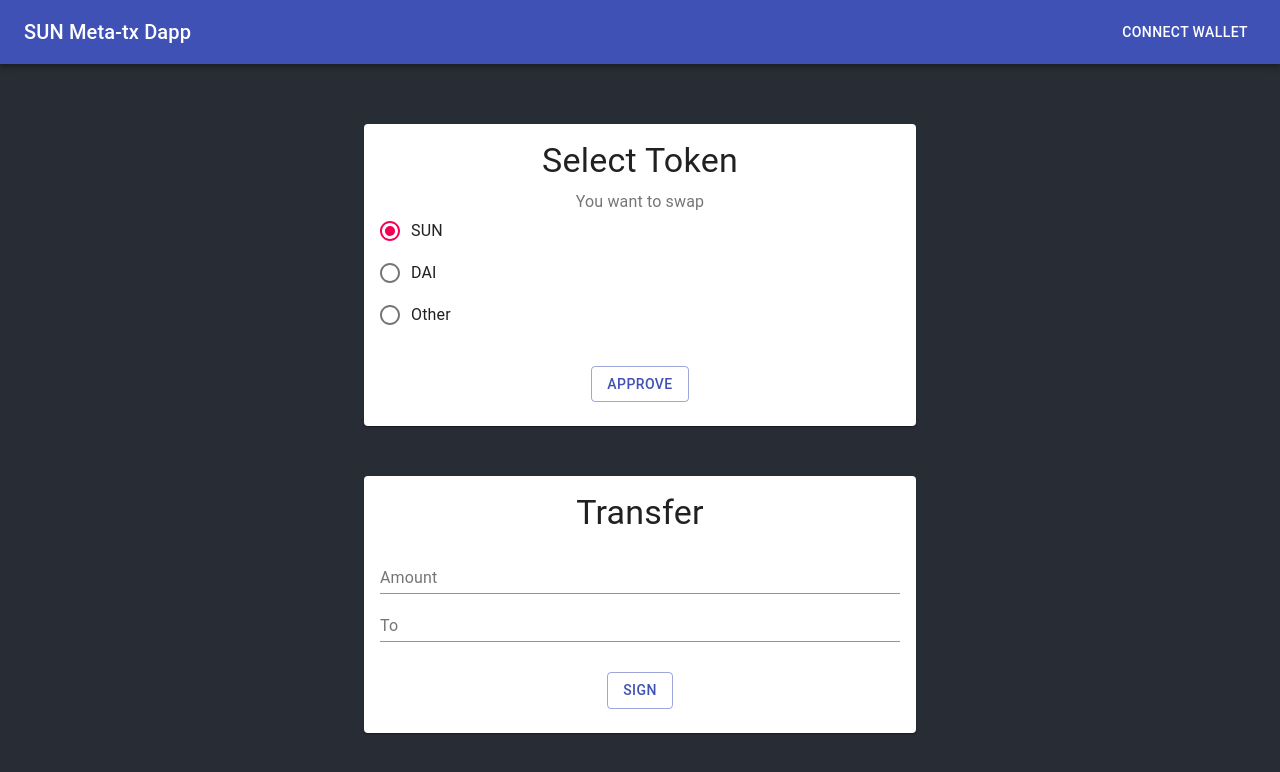
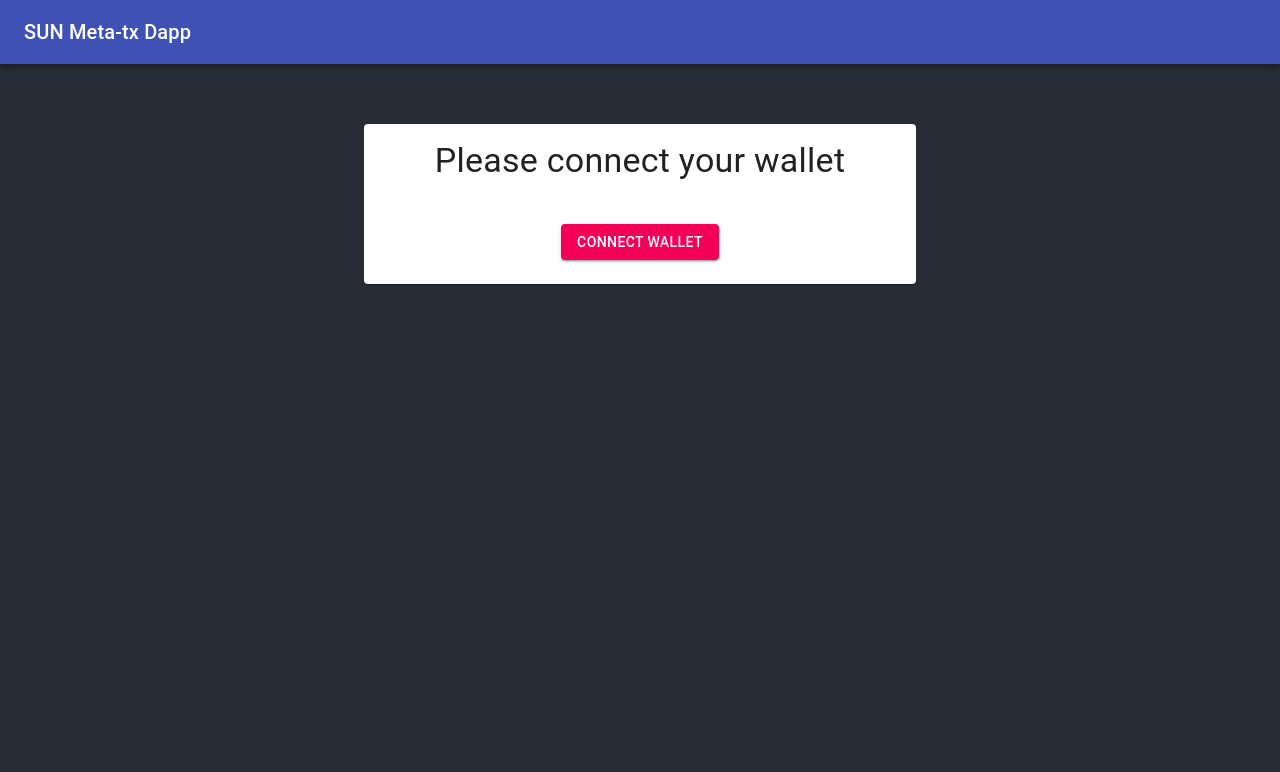
Before and after one commit to nunoedgar-invest/sunwallet-contracts, a React (Create React App) app in the folder demo/: page / in a window 1280 px wide. Shown: the top 772 px of the page. Built offline with nearby package versions, Linux system fonts and the light colour scheme.

Commit message:
UI loading changes

```diff
--- a/demo/src/App.js
+++ b/demo/src/App.js
@@ -55,24 +55,6 @@ const App = () => {
     })
   }
 
-  const walletSection = () => {
-    if (walletLoading) {
-      return (
-        <CircularProgress color="secondary" />
-      )
-    }
-
-    if (!userWallet) {
-      return (
-        <Button color="inherit" onClick={handleWalletConnect}>
-          Connect Wallet
-        </Button>
-      )
-    }
-
-    return userWallet
-  }
-
   return (
     <div className="App">
       <AppBar position="static" className="header">
@@ -80,13 +62,13 @@ const App = () => {
           <Typography variant="h6">
             SUN Meta-tx Dapp
           </Typography>
-          { walletSection() }
+          {userWallet}
         </Toolbar>
       </AppBar>
-
       <Container maxWidth="sm">
+        {userWallet ?
+          <>
             {/* Token approval */}
-
             <Card className="card approve">
               <CardContent>
                 <Typography variant="h4" color="textPrimary" gutterBottom>
@@ -94,7 +76,6 @@ const App = () => {
                 </Typography>
                 <form onSubmit={handleApprove}>
                   <FormControl component="fieldset" className="fieldset">
-                <FormLabel component="legend">You want to swap</FormLabel>
                     <RadioGroup aria-label="gender" name="gender1" value={approveRadio} onChange={_approveRadioChange}>
                       <FormControlLabel value="SUN" control={<Radio />} label="SUN" />
                       <FormControlLabel value="DAI" control={<Radio />} label="DAI" />
@@ -131,6 +112,23 @@ const App = () => {
               </form>
             </CardContent>
           </Card>
+          </>
+          :
+          <Card className="card">
+            <CardContent>
+              <Typography variant="h4" color="textPrimary" gutterBottom>
+                Please connect your wallet
+              </Typography>
+              {walletLoading ?
+                <CircularProgress color="secondary" />
+                :
+                <Button variant="contained" color="secondary" onClick={handleWalletConnect}>
+                  Connect Wallet
+                </Button>
+              }
+            </CardContent>
+          </Card>
+        }
       </Container>
     </div>
   );
```
Lines whose indentation alone changed are shown as unchanged.
